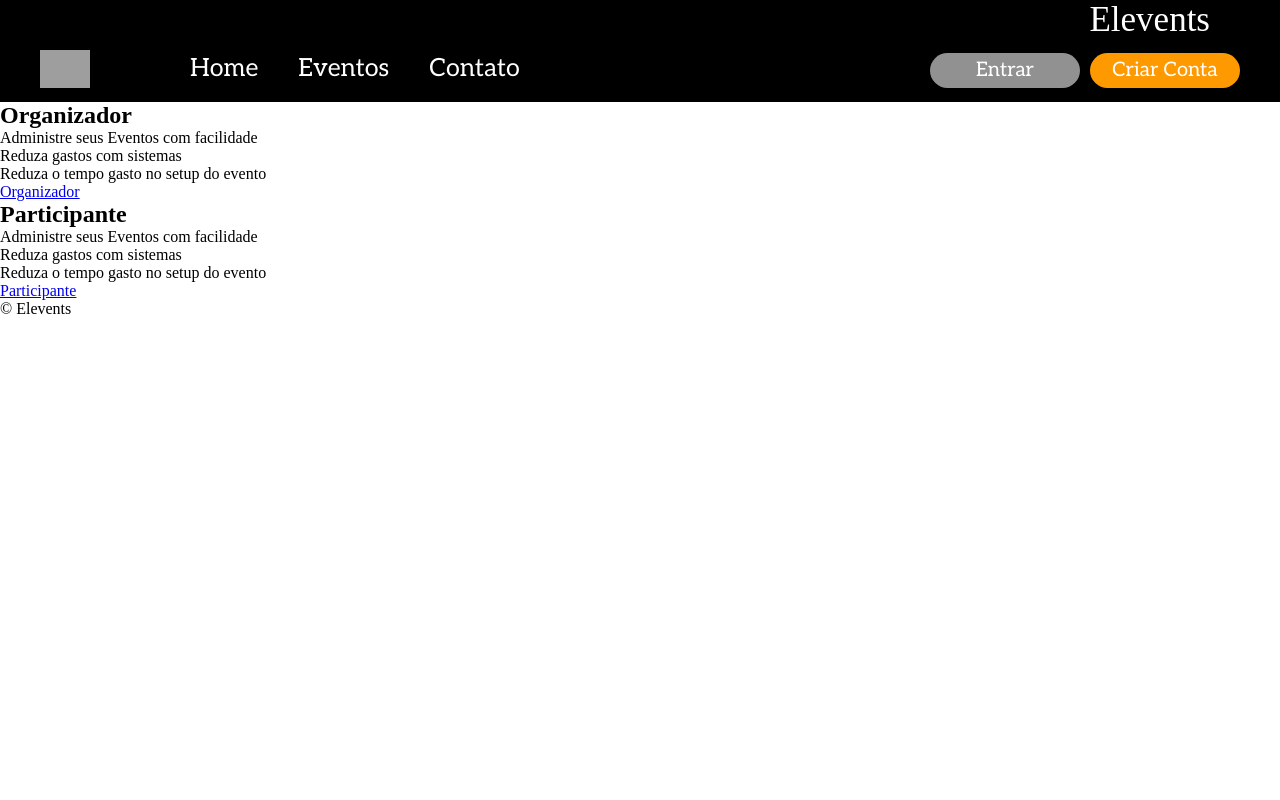
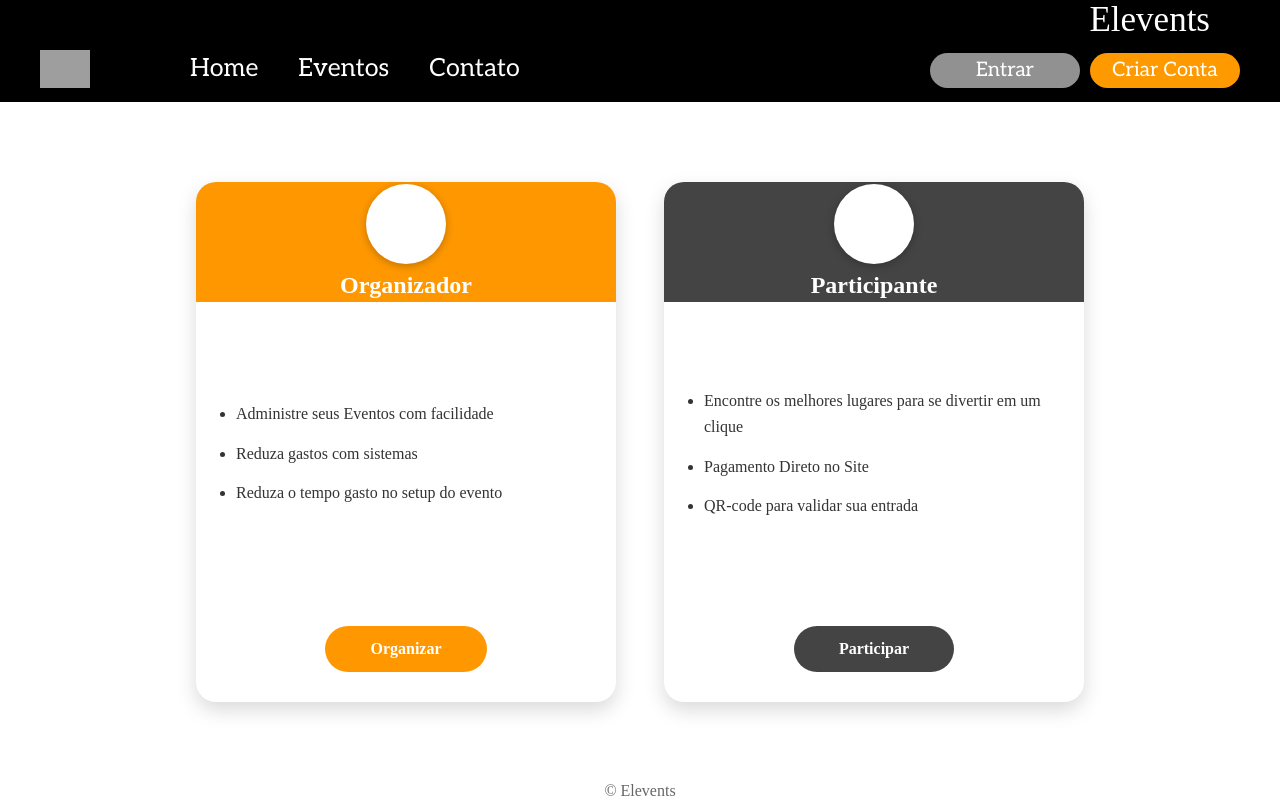
Before and after one commit to Dzxxx15/Elevents, a React (Vite) app: page /criarconta in a window 1280 px wide. Built offline with nearby package versions, Linux system fonts and the light colour scheme; grey boxes are pictures that could not be loaded; a web font is replaced by a local one.

Commit message:
Elevents

```diff
--- a/src/Css/CriarContaModule.css
+++ b/src/Css/CriarContaModule.css
@@ -0,0 +1,125 @@
+/* Container das duas cartas */
+.card-container {
+  display: flex;
+  justify-content: center;
+  gap: 3rem;
+  margin-top: 80px;
+  flex-wrap: wrap;
+}
+
+/* Estilo base do card */
+.card {
+  background: #fff;
+  border-radius: 20px;
+  box-shadow: 0 8px 20px rgba(0, 0, 0, 0.15);
+  width: 420px;
+  height: 520px;
+  display: flex;
+  flex-direction: column;
+  justify-content: space-between;
+  overflow: hidden;
+  transition: transform 0.2s ease;
+}
+
+.card:hover {
+  transform: translateY(-8px);
+}
+
+/* Header colorido do card */
+.card-header {
+  height: 120px; /* maior faixa */
+  display: flex;
+  align-items: center;
+  justify-content: center;
+  position: relative;
+  flex-direction: column;
+}
+
+.card-header.orange {
+  background: #ff9800;
+}
+
+.card-header.blue {
+  background: #444;
+}
+
+/* Ícone dentro da faixa */
+.icon {
+  background: #fff;
+  border-radius: 50%;
+  display: flex;
+  justify-content: center;
+  align-items: center;
+  width: 80px;
+  height: 80px;
+  font-size: 30px;
+  color: #555;
+  box-shadow: 0 2px 8px rgba(0, 0, 0, 0.25);
+  margin-bottom: 8px;
+}
+
+/* Título dentro da faixa */
+.card-header h2 {
+  font-size: 24px;
+  font-weight: bold;
+  color: #fff; /* texto branco dentro da faixa colorida */
+  margin: 0;
+}
+
+/* Lista dentro do card */
+.card-body {
+  list-style: disc;
+  text-align: left;
+  padding: 0 40px;
+  flex: 1; /* ocupa espaço central */
+  display: flex;
+  flex-direction: column;
+  justify-content: center;
+  gap: 14px;
+  font-size: 16px;
+  color: #333;
+}
+
+.card-body li {
+  line-height: 1.6;
+}
+
+/* Botões no rodapé do card */
+.btn-orange,
+.btn-blue {
+  display: inline-block;
+  align-self: center;
+  margin: 20px 0 30px;
+  padding: 14px 45px;
+  border-radius: 30px;
+  text-decoration: none;
+  font-weight: bold;
+  font-size: 16px;
+  transition: background 0.3s ease;
+}
+
+.btn-orange {
+  background: #ff9800;
+  color: #fff;
+}
+
+.btn-orange:hover {
+  background: #e68900;
+}
+
+.btn-blue {
+  background: #444;
+  color: #fff;
+}
+
+.btn-blue:hover {
+  background: #222;
+}
+
+/* Footer */
+footer {
+  margin-top: 80px;
+  text-align: center;
+  color: #666;
+  font-size: 16px;
+}
--- a/src/views/CriarConta.jsx
+++ b/src/views/CriarConta.jsx
@@ -1,42 +1,51 @@
 import React from "react";
 import { Link } from "react-router-dom";
+import '../Css/CriarContaModule.css';
+
 
 function CriarConta() {
   return (
     <>
       <section className="card-container">
   <div className="card">
-          <div className="card-header orange"></div>
+    <div className="card-header orange">
       <div className="icon">
         <i className="fas fa-user"></i>
       </div>
       <h2>Organizador</h2>
+    </div>
+
     <ul className="card-body">
       <li>Administre seus Eventos com facilidade</li>
       <li>Reduza gastos com sistemas</li>
       <li>Reduza o tempo gasto no setup do evento</li>
     </ul>
+
     <Link to="/organizador" className="btn-orange">
-            Organizador
+      Organizar
     </Link>
   </div>
 
   <div className="card">
-          <div className="card-header blue"></div>
+    <div className="card-header blue">
       <div className="icon">
         <i className="fas fa-user"></i>
       </div>
       <h2>Participante</h2>
+    </div>
+
     <ul className="card-body">
-            <li>Administre seus Eventos com facilidade</li>
-            <li>Reduza gastos com sistemas</li>
-            <li>Reduza o tempo gasto no setup do evento</li>
+      <li>Encontre os melhores lugares para se divertir em um clique</li>
+      <li>Pagamento Direto no Site</li>
+      <li>QR-code para validar sua entrada</li>
     </ul>
+
     <Link to="/participante" className="btn-blue">
-            Participante
+      Participar
     </Link>
   </div>
 </section>
+
 
       <footer>
         <p>&copy; Elevents</p>
```
Lines whose indentation alone changed are shown as unchanged.
